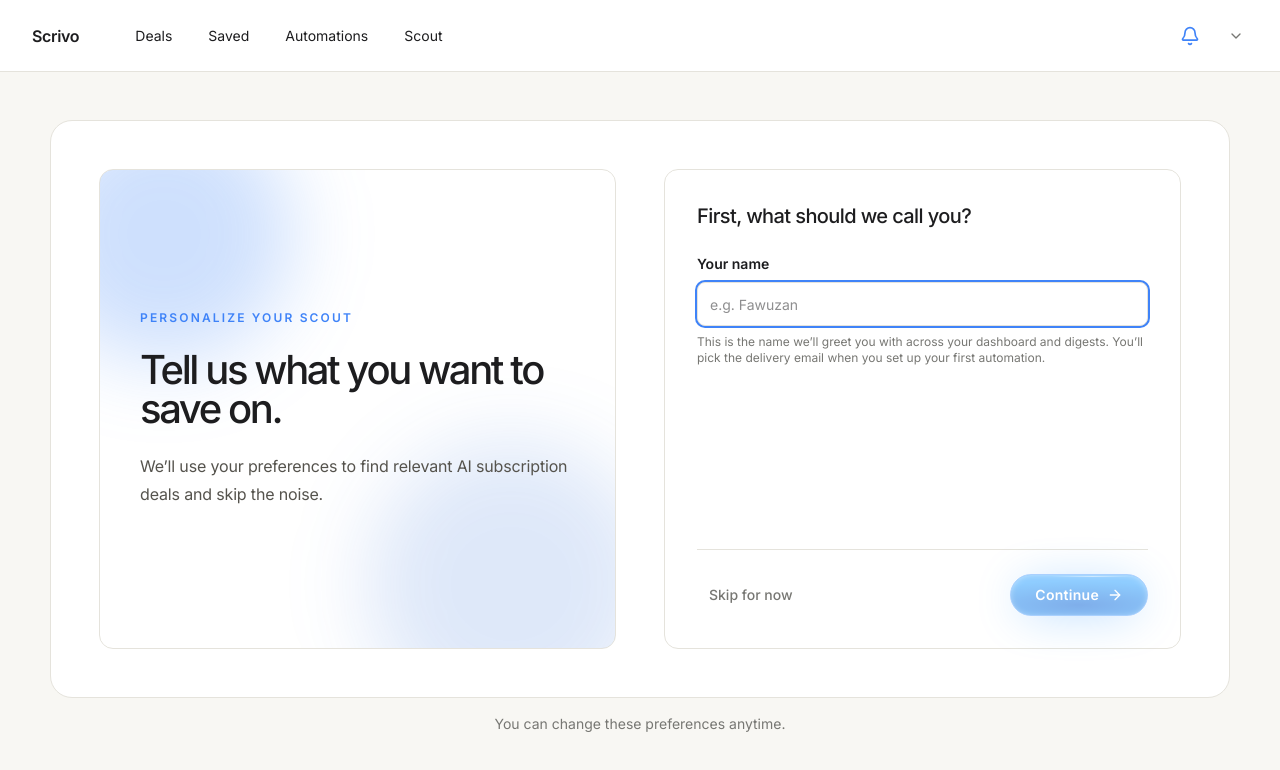
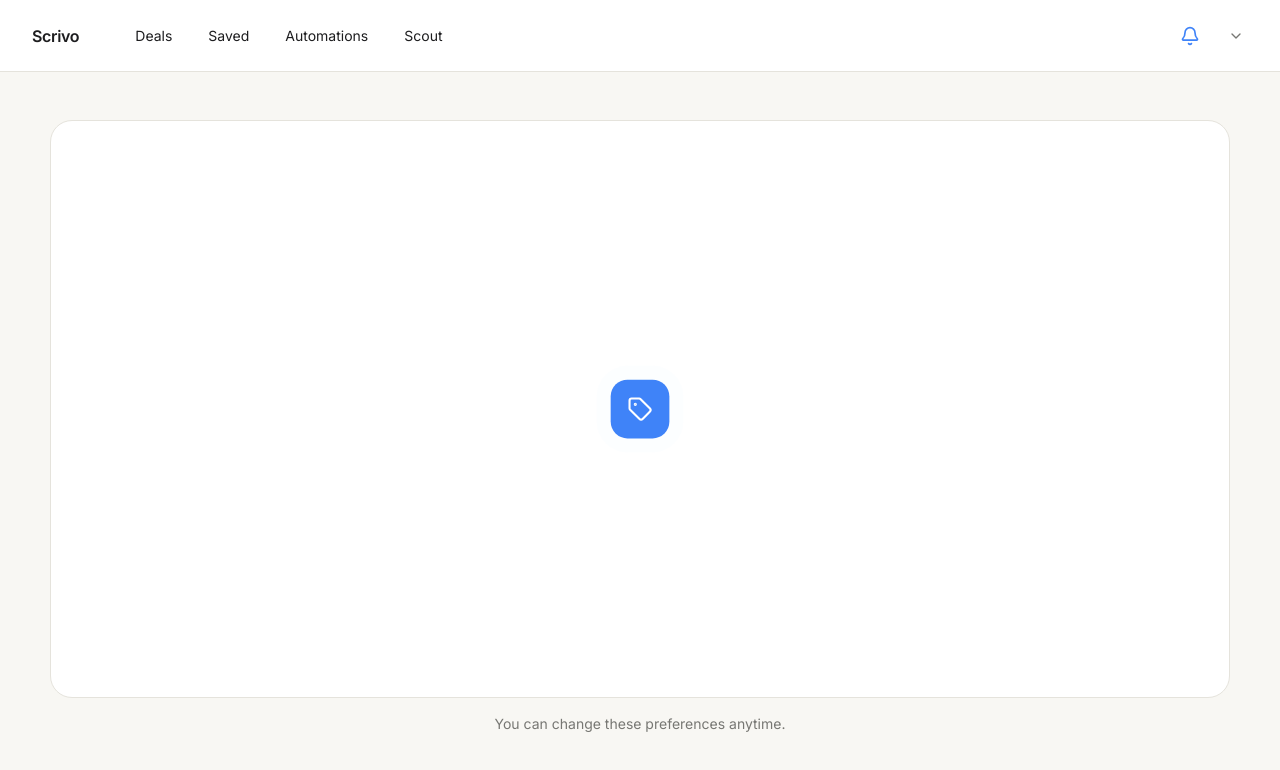
Before and after one commit to fozagtx/scrivo, a Next.js app: page /onboarding in a window 1280 px wide. Shown: the top 770 px of the page. Built offline with nearby package versions, Linux system fonts and the light colour scheme; no server answers.

Commit message:
fix: returning visitors skip onboarding, identity persists across sessions

```diff
--- a/app/onboarding/page.tsx
+++ b/app/onboarding/page.tsx
@@ -33,6 +33,11 @@ export default function OnboardingPage() {
     return () => clearTimeout(t);
   }, [preparing, router]);
 
+  // Returning visitor with a saved identity — skip the form entirely.
+  useEffect(() => {
+    if (me && !preparing) router.replace("/deals");
+  }, [me, preparing, router]);
+
   const submit = async () => {
     if (!resolvedName || preparing) return;
     setPreparing(true);
@@ -52,7 +57,13 @@ export default function OnboardingPage() {
       <main className="flex min-h-[calc(100vh-72px)] flex-col items-center px-6 py-12">
         <div className="flex w-full max-w-[1180px] flex-col items-center gap-4">
           <section className="w-full overflow-hidden rounded-[22px] border border-[#E5E3DC] bg-white p-8 md:p-12">
-            {preparing ? (
+            {!preparing && (me === undefined || me) ? (
+              <div className="flex min-h-[480px] items-center justify-center">
+                <span className="t-prepare-pulse flex size-14 items-center justify-center rounded-2xl bg-[#3F83F8]">
+                  <Tag className="size-6 text-white" />
+                </span>
+              </div>
+            ) : preparing ? (
               <div className="flex min-h-[480px] flex-col items-center justify-center gap-6 text-center">
                 <span className="t-prepare-pulse flex size-14 items-center justify-center rounded-2xl bg-[#3F83F8]">
                   <Tag className="size-6 text-white" />
```
